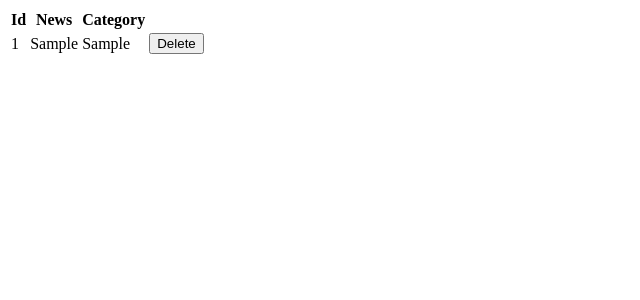
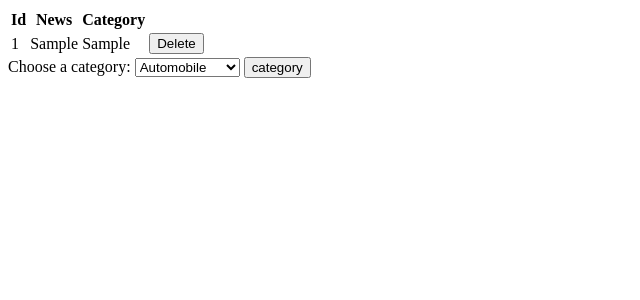
Before and after one commit to Ndhel97/QTI_final_project, a Flask app: page /news_list/ in a window 1280 px wide. Shown: the top 300 px of the page, without its empty margins (0-640 px from the left). Run offline with Flask 2, Linux system fonts and the light colour scheme; tables that the repository leaves empty hold one stand-in row (values such as "Sample post"); parts of the project's set-up code (start-up, migrations or seed data) failed here and were passed over.

Commit message:
update filter route

```diff
--- a/flask_news/app.py
+++ b/flask_news/app.py
@@ -84,8 +84,9 @@ def list_news():
     return render_template('news_list.html', NewsModel=NewsModel.query.all())
 
 
-@app.route('/news_list/<category>', methods=['GET'])
+@app.route('/news_list/<category>', methods=['POST'])
 def list_news_filter(category):
+    category = request.form.get("category")
     return render_template('news_list.html', NewsModel=NewsModel.query.filter_by(news_category=category))
 
 
--- a/flask_news/templates/index.html
+++ b/flask_news/templates/index.html
@@ -13,5 +13,10 @@
         <button type="submit" class="btn">Predict</button>
       </form>
     </div>
+  <div>
+    <form action="{{ url_for('list_news') }}">
+    <input type="submit" value="Go to News List Page" />
+</form>
+  </div>
   </body>
 </html>
--- a/flask_news/templates/news_list.html
+++ b/flask_news/templates/news_list.html
@@ -32,5 +32,20 @@
         {% endfor %}
       </tbody>
     </table>
+    <div>
+      <form action="/news_list/<category>" method="POST">
+  <label for="category">Choose a category:</label>
+  <select id="category" name="category">
+    <option value="automobile">Automobile</option>
+    <option value="entertainment">Entertainment</option>
+    <option value="politics">Politics</option>
+    <option value="science">Science</option>
+    <option value="sports">Sports</option>
+    <option value="technology">Technology</option>
+    <option value="world">World</option>
+  </select>
+  <input type="submit" value="category">
+</form>
+    </div>
   </body>
 </html>
```
Also changed, not shown: flask_news/templates/results.html (+7 -0 lines).
